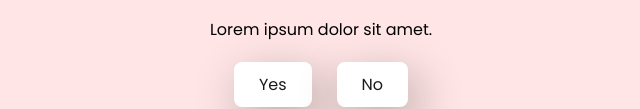
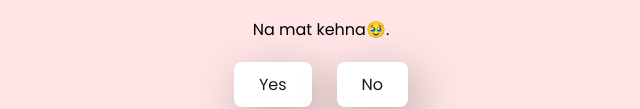
Before and after one commit to sachack21/will-you-be-my-valentine, a plain HTML site: page index.html in a window 1280 px wide. Shown: the part 531-640 px from the top of the page, without its empty margins (319-959 px from the left). Drawn offline with Linux system fonts and the light colour scheme.

Commit message:
Update index.html

```diff
--- a/index.html
+++ b/index.html
@@ -15,7 +15,7 @@
         <img class="media_gif__MBeQG" style="aspect-ratio:253/270" src="https://i.giphy.com/L6KNDkjmEgmhgUL1Sa.webp"
             alt="" width="280">
         <h1>Will You Be My Valentine?</h1>
-        <p>Lorem ipsum dolor sit amet.</p>
+        <p>Na mat kehna🥹.</p>
         <div class="btn">
             <a href="yes.html">Yes</a>
             <a href="no1.html">No</a>
```
